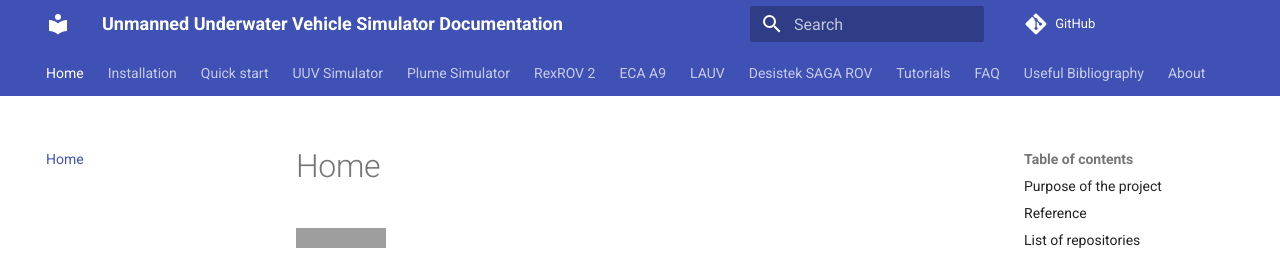
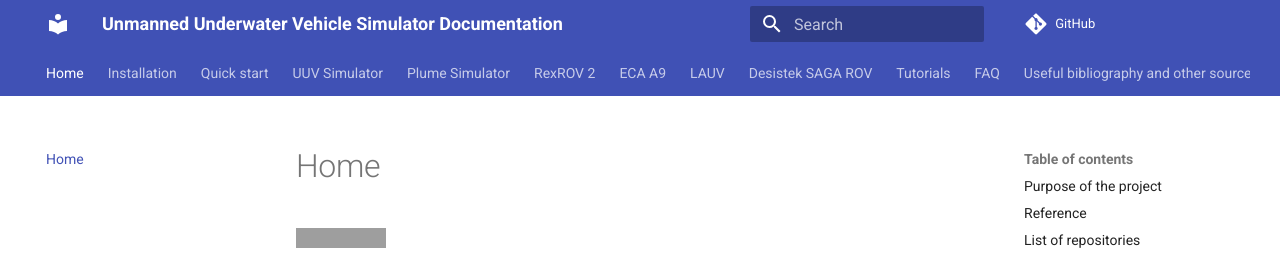
Before and after one commit to uuvsimulator/uuv_simulator_docs, an MkDocs documentation site: the page built from docs/index.md, in a window 1280 px wide and 900 px high. Shown: the top 257 px of the window. Built offline with MkDocs 1.6.1 and Material for MkDocs 9.7.7, drawn with Linux system fonts in a browser that asks for light colours; grey boxes are pictures that could not be loaded.

Commit message:
Change title of bibliography.md page
Signed-off-by: Musa Morena Marcusso Manhaes <Musa.Marcusso@de.bosch.com>

```diff
--- a/mkdocs.yml
+++ b/mkdocs.yml
@@ -122,7 +122,7 @@ nav:
     - Creating a new world with a custom seabed: tutorials/seabed_world.md
     - Using the simulation wrapper: tutorials/simulation_wrapper.md
   - FAQ: faq.md
-  - Useful Bibliography: bibliography.md
+  - Useful bibliography and other sources: bibliography.md
   - About:
     - License: about/license.md
 
```
